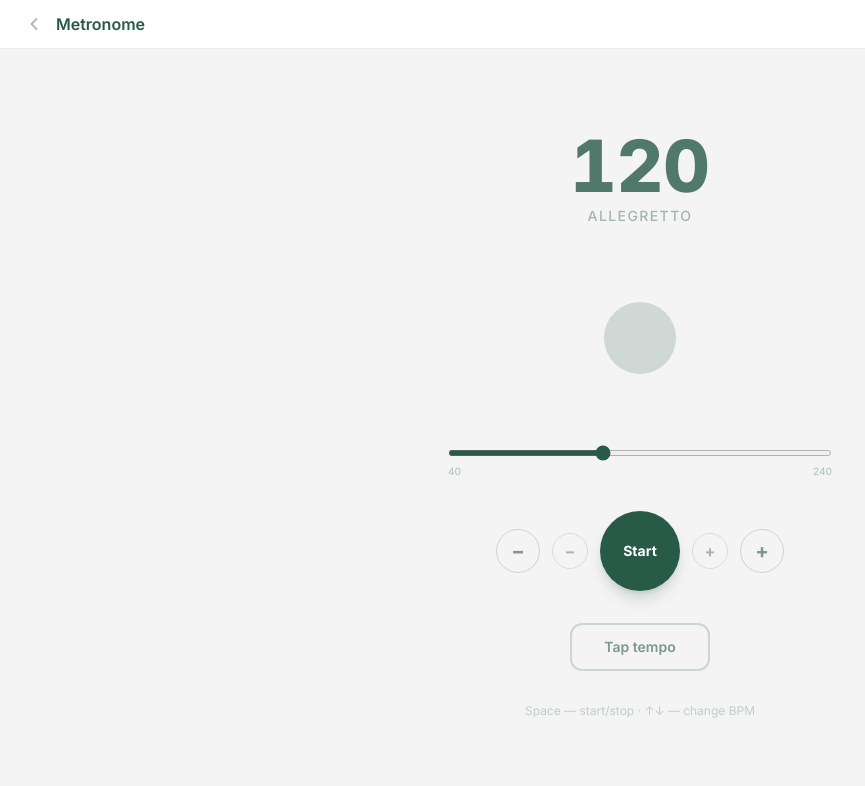
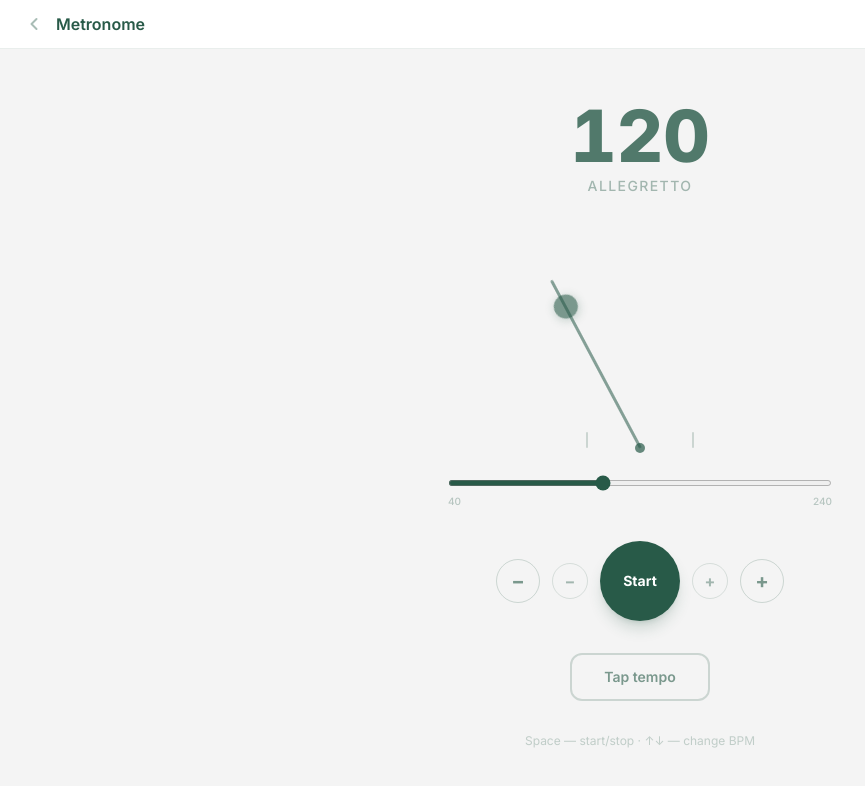
Before and after one commit to Homka23/diploma-app, a React (Vite) app in the folder frontend/: page /metronome in a window 1280 px wide. Shown: the top 786 px of the page, without its empty margins (0-865 px from the left). Built offline with nearby package versions, Linux system fonts and the light colour scheme; no server answers; what soundfont-player would draw is missing.

Commit message:
revert: restore pendulum animation in metronome

```diff
--- a/frontend/src/index.css
+++ b/frontend/src/index.css
@@ -111,13 +111,15 @@ html, body {
   overflow-x: hidden;
 }
 
-/* Metronome pulse ring */
-@keyframes pulse-ring {
-  0%   { transform: scale(1);    opacity: 0.5; }
-  100% { transform: scale(1.9);  opacity: 0; }
+/* Metronome pendulum */
+@keyframes pendulum-swing {
+  0%   { transform: rotate(-28deg); }
+  50%  { transform: rotate(28deg); }
+  100% { transform: rotate(-28deg); }
 }
-.pulse-ring {
-  animation: pulse-ring 0.6s ease-out forwards;
+.pendulum-rod {
+  transform-origin: bottom center;
+  animation: pendulum-swing var(--swing-duration) ease-in-out infinite;
 }
 
 .piano-scroll::-webkit-scrollbar {
--- a/frontend/src/pages/MetronomePage.jsx
+++ b/frontend/src/pages/MetronomePage.jsx
@@ -135,22 +135,46 @@ export default function MetronomePage() {
           </div>
         </div>
 
-        {/* ── Pulse circle ── */}
-        <div className="relative flex items-center justify-center" style={{ height: '160px', width: '160px' }}>
-          {/* Ripple ring */}
-          {accent && (
-            <div className="absolute rounded-full border-2 border-primary/30 pulse-ring"
-              style={{ width: '120px', height: '120px' }} />
-          )}
-          {/* Main circle */}
+        {/* ── Pendulum ── */}
+        <div className="relative flex items-end justify-center" style={{ height: '220px', width: '140px' }}>
+          {/* Left / right tick marks */}
+          <div className="absolute bottom-0 w-full flex justify-between px-4 pointer-events-none">
+            <div className="w-0.5 h-4 rounded-full bg-primary/20" />
+            <div className="w-0.5 h-4 rounded-full bg-primary/20" />
+          </div>
+
+          {/* Rod (rotates around bottom-center) */}
           <div
-            className="rounded-full transition-all duration-75"
+            className="pendulum-rod absolute bottom-0"
             style={{
-              width:  accent ? '88px' : '72px',
-              height: accent ? '88px' : '72px',
-              backgroundColor: accent ? 'var(--color-primary)' : 'rgba(40,90,72,0.18)',
-              boxShadow: accent ? '0 0 32px rgba(40,90,72,0.35)' : 'none',
+              '--swing-duration': `${beatSec * 2}s`,
+              animationPlayState: running ? 'running' : 'paused',
+              width: '3px',
+              height: '190px',
+              borderRadius: '2px',
+              backgroundColor: accent ? 'var(--color-primary)' : 'rgba(40,90,72,0.55)',
+              transition: 'background-color 75ms',
             }}
+          >
+            {/* Weight */}
+            <div
+              className="absolute left-1/2 rounded-full"
+              style={{
+                top: '18px',
+                transform: 'translateX(-50%)',
+                width: '24px',
+                height: '24px',
+                backgroundColor: accent ? 'var(--color-primary)' : 'rgba(40,90,72,0.6)',
+                transition: 'background-color 75ms',
+                boxShadow: '0 2px 10px rgba(40,90,72,0.25)',
+              }}
+            />
+          </div>
+
+          {/* Pivot dot */}
+          <div
+            className="absolute bottom-0 left-1/2 rounded-full bg-primary/70"
+            style={{ width: '10px', height: '10px', transform: 'translate(-50%, 50%)' }}
           />
         </div>
 
```
